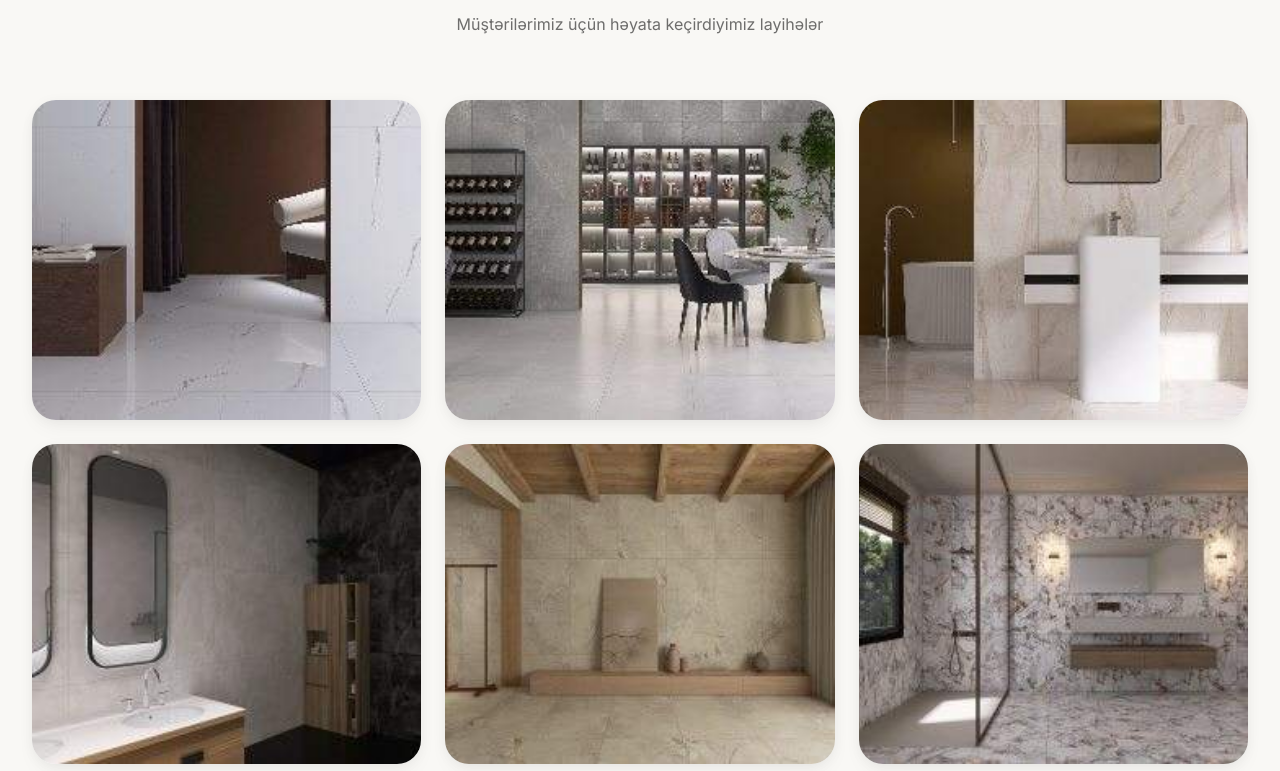
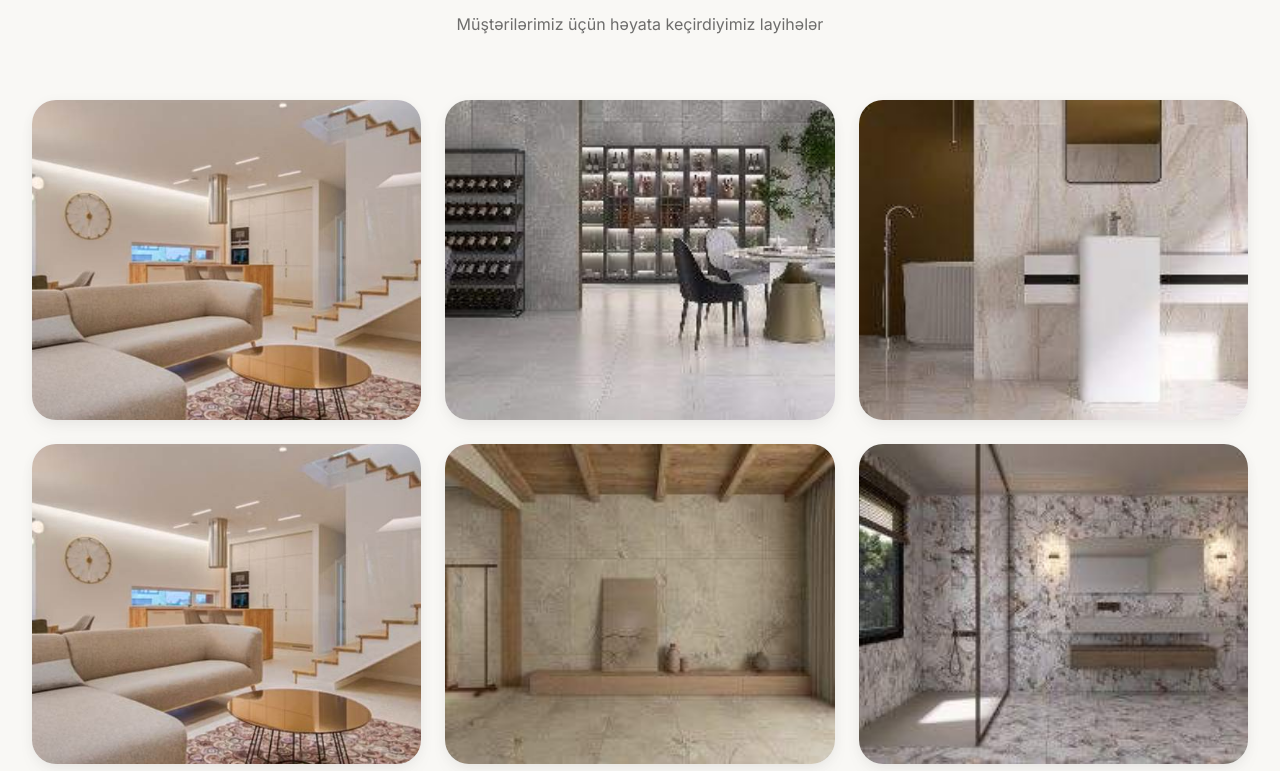
Before and after one commit to Sarxan-0409/iconstruction, a React (Vite) app: page / in a window 1280 px wide. Shown: the part 2709-3480 px from the top of the page. Built offline with nearby package versions, Linux system fonts and the light colour scheme.

Commit message:
Improve project gallery image paths and rendering

```diff
--- a/src/components/Projects.tsx
+++ b/src/components/Projects.tsx
@@ -7,7 +7,7 @@
     description: 'Mərmər effekti keramoqranit ilə sərgi məkanı.',
     location: 'Bakı',
     type: 'Kommersiya',
-    images: ['/assets/projects/project1-luxury.jpg'],
+    images: ['/assets/projects/about-interior.jpg'],
   },
   {
     id: 2,
@@ -15,7 +15,7 @@
     description: 'Daş effekti keramoqranit ilə müasir reseptor.',
     location: 'Bakı',
     type: 'Reseptor',
-    images: ['/assets/projects/project2-dining.jpg'],
+    images: ['/assets/projects/about-interior.jpg'],
   },
   {
     id: 3,
@@ -23,7 +23,7 @@
     description: 'Hər tərəfli dizayn ilə vanna otağı.',
     location: 'Bakı',
     type: 'Kommersiya',
-    images: ['/assets/projects/project3-bathroom.jpg'],
+    images: ['/assets/projects/about-interior.jpg'],
   },
   {
     id: 4,
@@ -112,7 +112,8 @@
                   <img
                     src={project.images[0]}
                     alt={project.name}
-                    className="w-full h-80 object-cover transition-transform duration-700 group-hover:scale-105"
+                    className="w-full h-80 object-cover object-center transition-transform duration-700 group-hover:scale-105"
+                    decoding="async"
                     loading="lazy"
                   />
                   <div className="absolute inset-0 bg-gradient-to-t from-black/50 via-transparent to-transparent opacity-0 group-hover:opacity-100 transition-opacity duration-300" />
```
